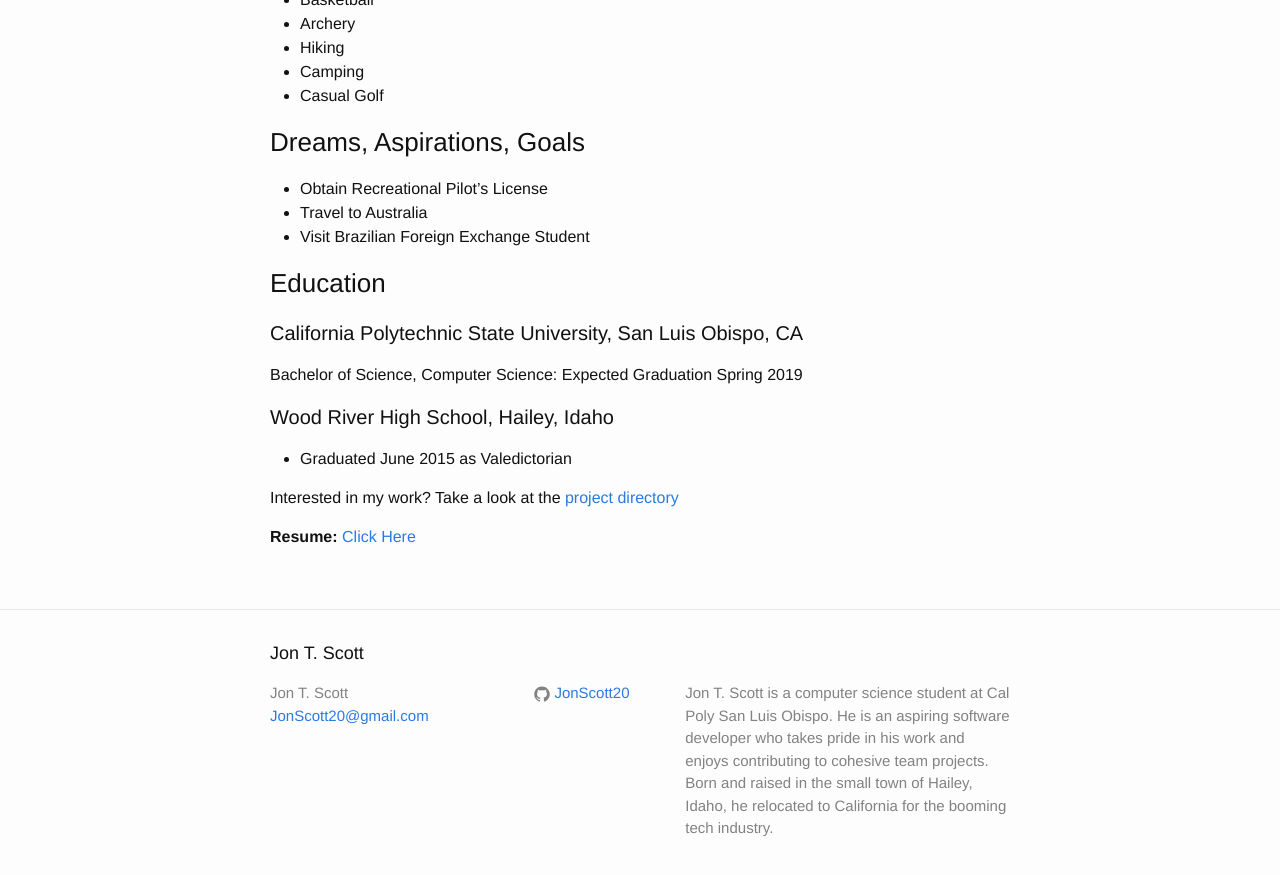
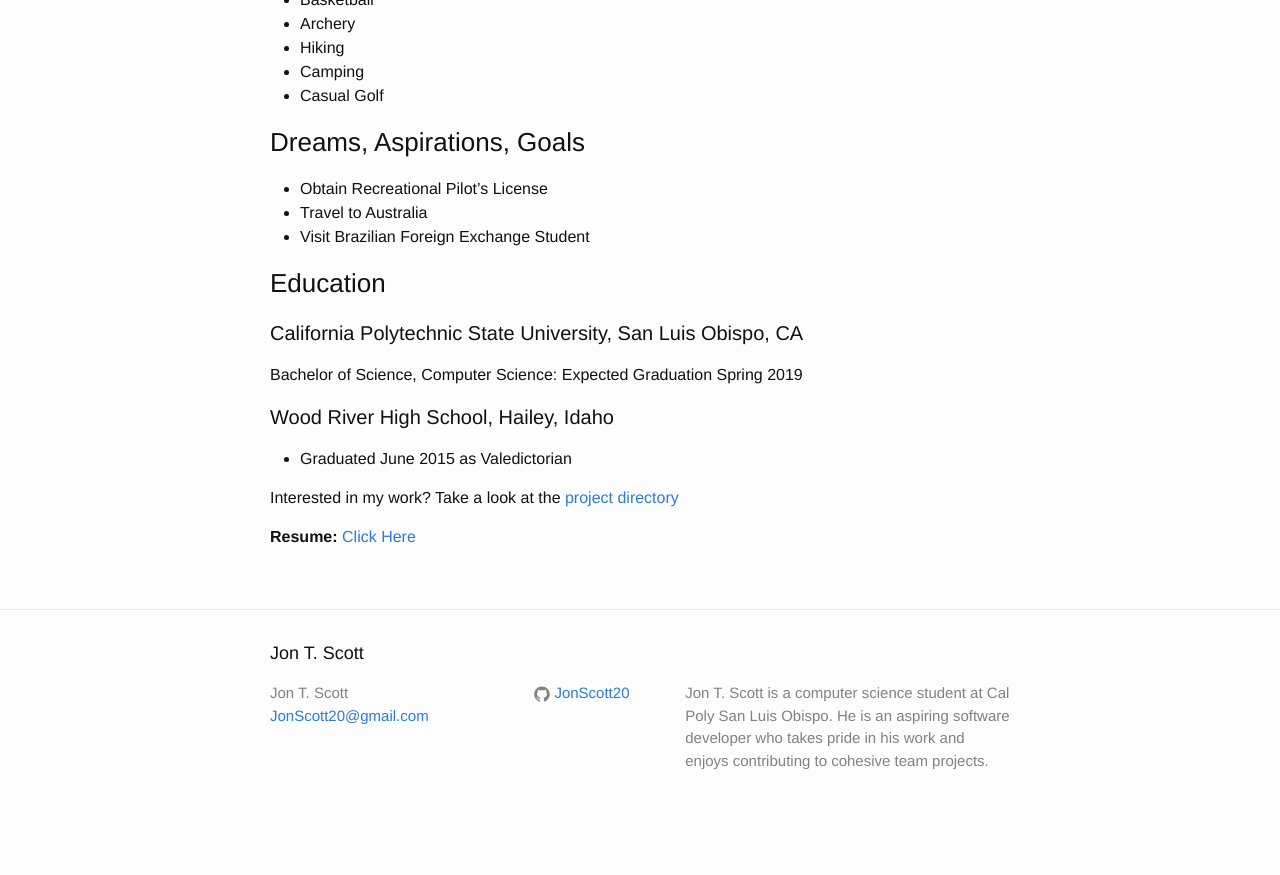
Before and after one commit to JonScott20/JonScott20.github.io, a Jekyll site: the page built from index.md, in a window 1280 px wide and 900 px high, scrolled down 1033 px. Shown: the top 875 px of the window. Built offline with Jekyll 4.4.1, drawn with Linux system fonts in a browser that asks for light colours; our own code applies the rules of GitHub Pages for plain Markdown files; after the commit the page ends 1865 px from its top, so only the background shows below that.

Commit message:
Update _config.yml

```diff
--- a/_config.yml
+++ b/_config.yml
@@ -11,7 +11,6 @@ email: JonScott20@gmail.com
 description: > # this means to ignore newlines until "baseurl:"
   Jon T. Scott is a computer science student at Cal Poly San Luis Obispo.
   He is an aspiring software developer who takes pride in his work and enjoys contributing to cohesive team projects.
-  Born and raised in the small town of Hailey, Idaho, he relocated to California for the booming tech industry.
 baseurl: "" # the subpath of your site, e.g. /blog
 url: "http://yourdomain.com" # the base hostname & protocol for your site
 twitter_username: jekyllrb
```
